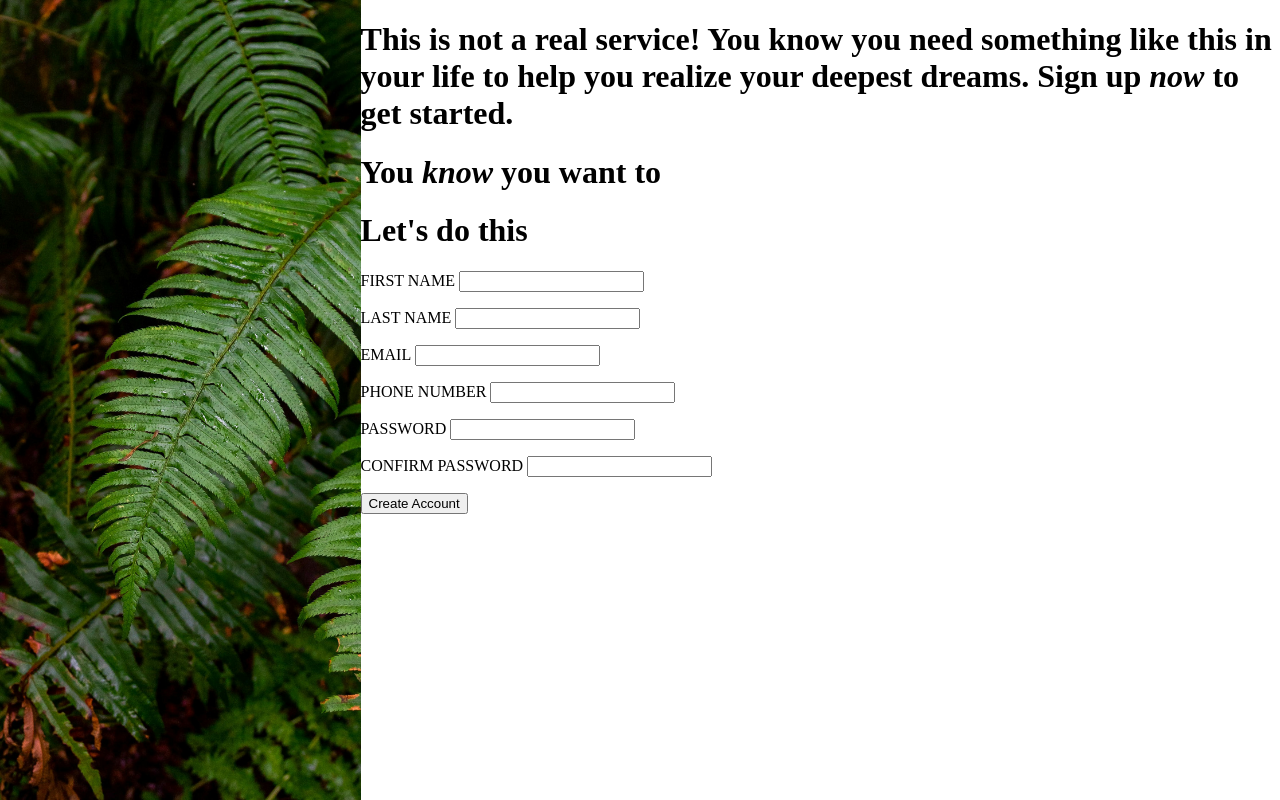
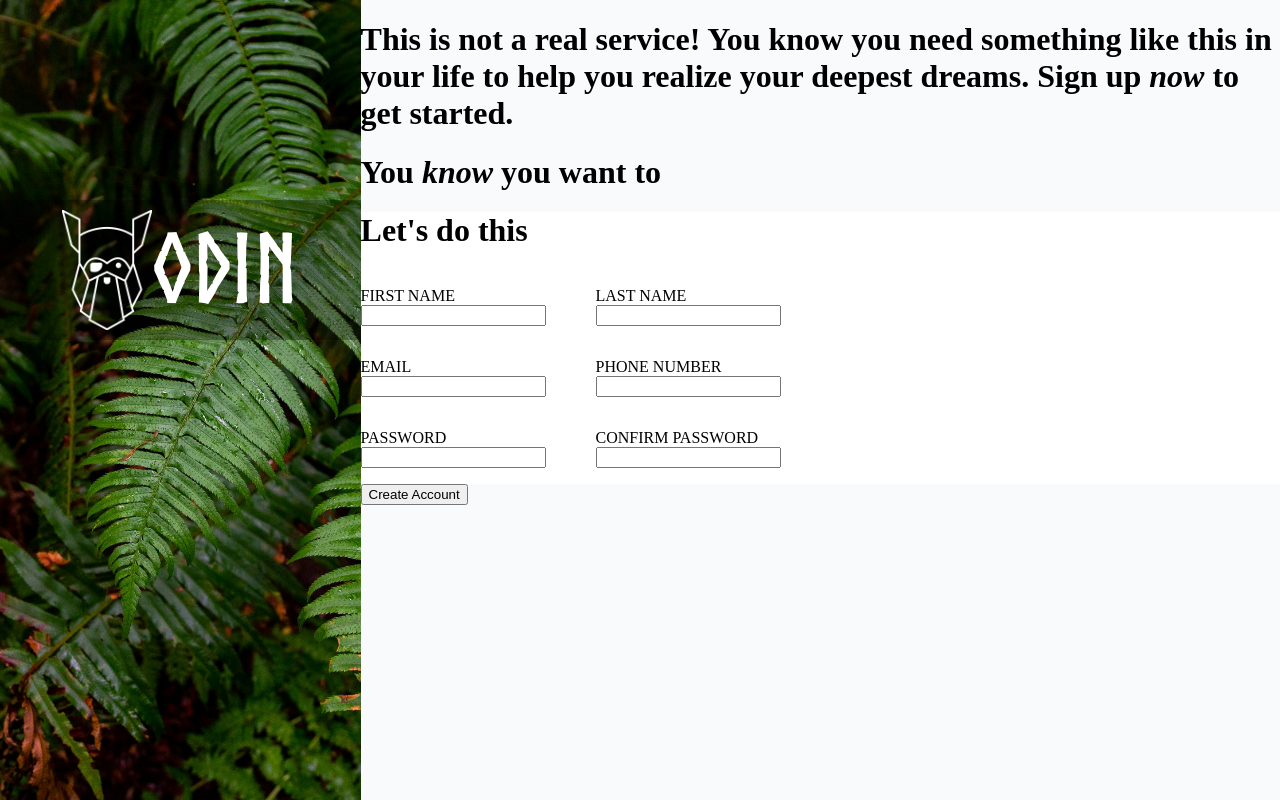
Before and after one commit to fereri/Sign-up-Form, a plain HTML site: page index.html in a window 1280 px wide. Drawn offline with Linux system fonts and the light colour scheme.

Commit message:
CSS for img added and basic css for forms added.

```diff
--- a/index.html
+++ b/index.html
@@ -8,7 +8,10 @@
 </head>
 <body>
     <div class="left-image">
-
+        <div class="logo">
+            <img src="img/odin-lined.png" alt="odin-png" height="120px" width="90px">
+            <p>ODIN</p>
+        </div>
     </div>
 
     <div class="form-section">
@@ -18,9 +21,9 @@
         <h1 class="slogan">You <i>know</i> you want to</h1>
 
         <form action="">
-            <h1>Let's do this</h1>
 
             <div class="enter-details">
+                <h1>Let's do this</h1>
                 <div class="name">
                     <p>
                         <label for="first-name">FIRST NAME</label>
--- a/style.css
+++ b/style.css
@@ -9,6 +9,23 @@ body {
     flex-direction: row;
     padding: 0px;
     margin: 0px;
+    background-color: #F9FAFB;
+}
+
+.logo {
+    display: flex;
+    margin-top: 200px;
+    justify-content: center;
+    background-color: rgba(0, 0, 0, 0.3);
+    align-items: center;
+    padding: 10px;
+}
+
+.logo p {
+    font-family: "Norse Bold";
+    color: white;
+    font-size: 6rem;
+    margin: 0px;
 }
 
 .left-image {
@@ -18,3 +35,19 @@ body {
     background-size: cover;
     background-repeat: no-repeat;
 }
+
+p {
+    display: flex;
+    flex-direction: column;
+}
+
+.name,
+.contacts,
+.secure-info {
+    display: flex;
+    gap: 50px;
+}
+
+.enter-details {
+    background-color: #FFFFFF;
+}
```
Also changed, not shown: img/odin-lined.png (added).
